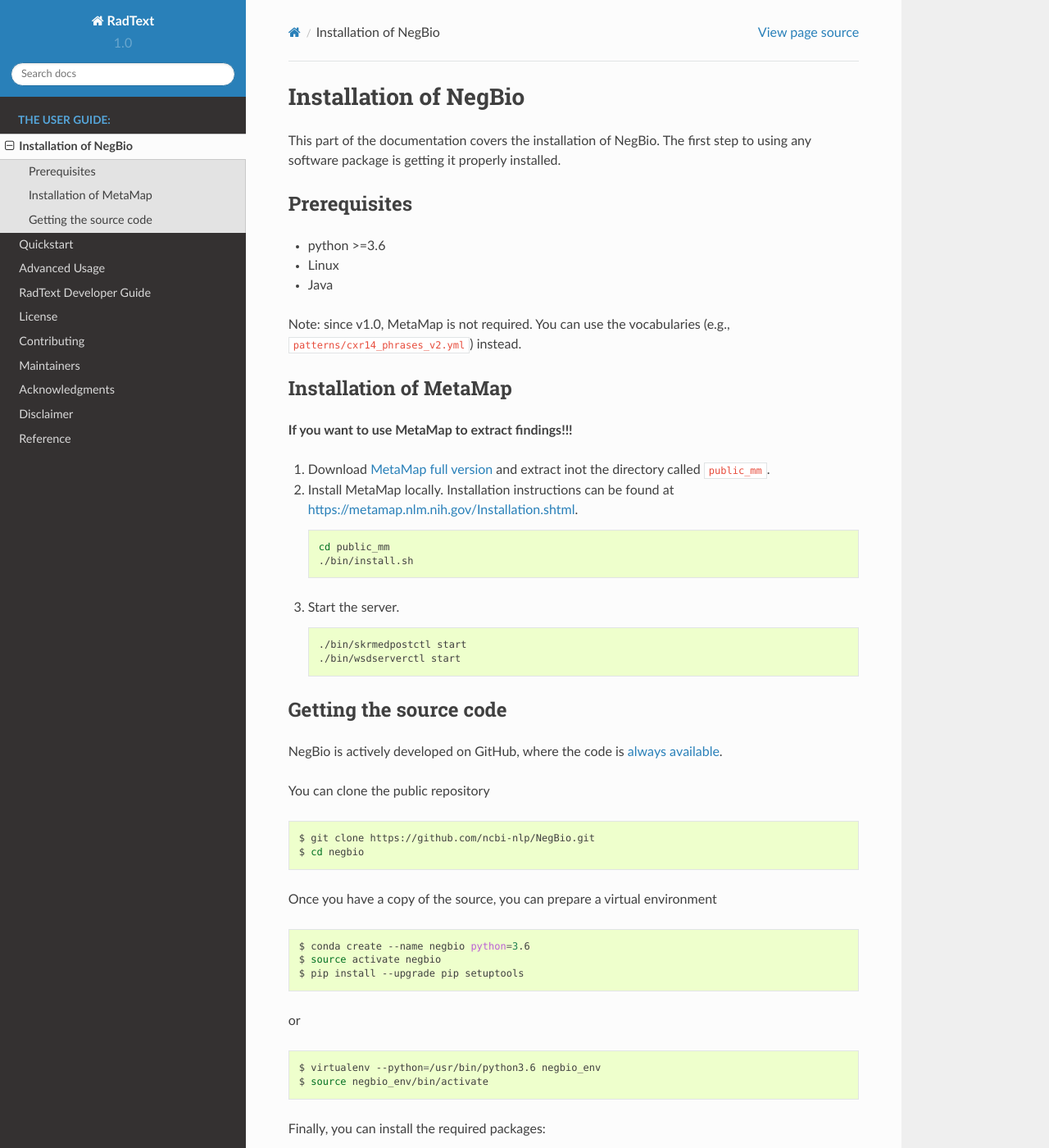
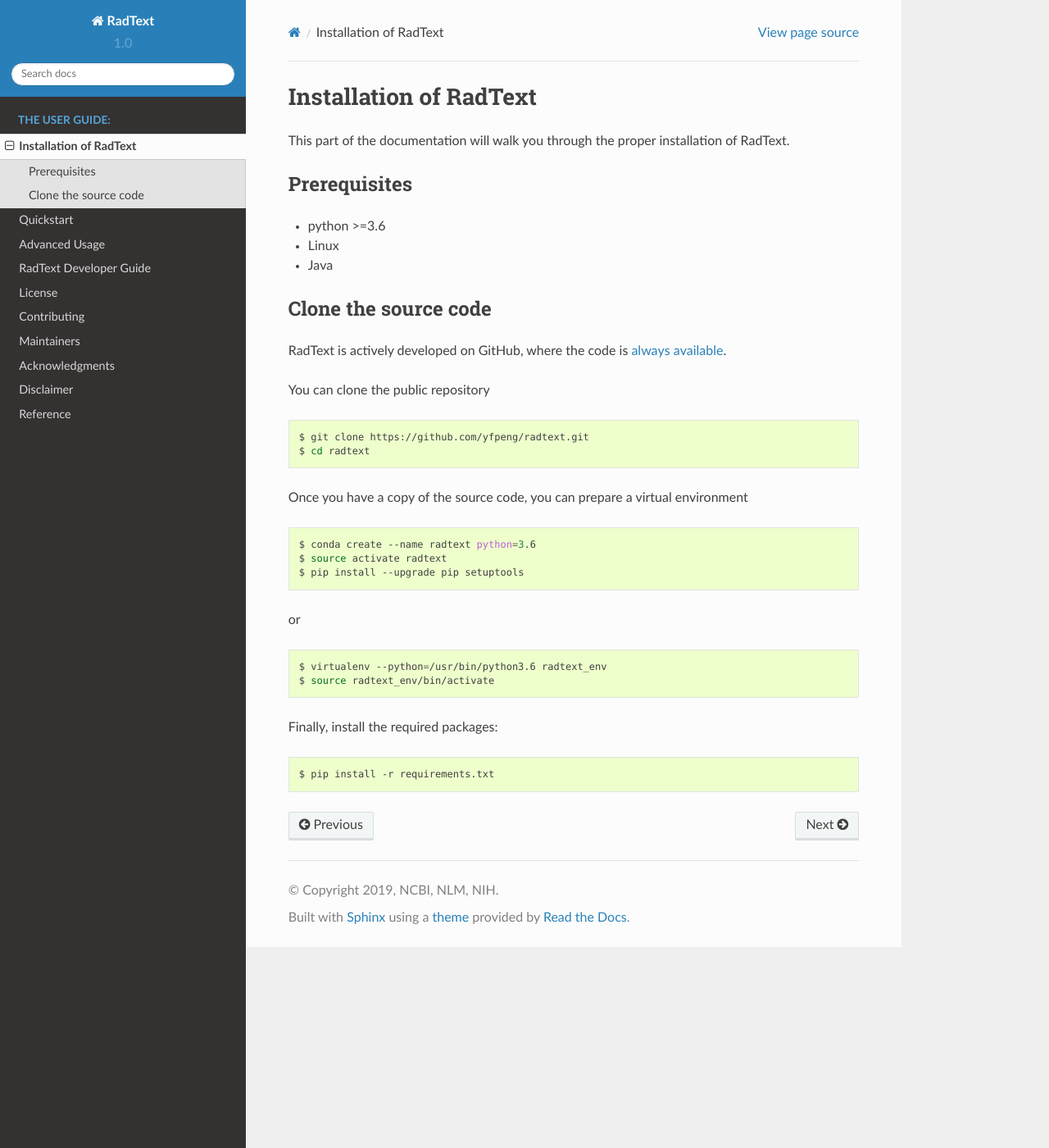
Before and after one commit to bionlplab/radtext, a Sphinx documentation site: the page built from docs/installation.md, in a window 1280 px wide and 1400 px high. Shown: the whole window at 82% size. Built offline with Sphinx 7.4.7 and the Read the Docs theme 2.0.0, drawn with Linux system fonts in a browser that asks for light colours.

Commit message:
update docs

````diff
--- a/docs/installation.md
+++ b/docs/installation.md
@@ -1,6 +1,6 @@
-# Installation of NegBio
+# Installation of RadText
 
-This part of the documentation covers the installation of NegBio. The first step to using any software package is getting it properly installed.
+This part of the documentation will walk you through the proper installation of RadText.
 
 ## Prerequisites
 
@@ -8,57 +8,34 @@
 *  Linux
 *  Java
 
-Note: since v1.0, MetaMap is not required. You can use the vocabularies (e.g., ``patterns/cxr14_phrases_v2.yml``) instead.
+## Clone the source code
 
-
-## Installation of MetaMap
-
-**If you want to use MetaMap to extract findings!!!**
-
-1. Download [MetaMap full version ](https://metamap.nlm.nih.gov/MainDownload.shtml) and extract inot the directory called `public_mm`.
-
-2. Install MetaMap locally. Installation instructions can be found at [https://metamap.nlm.nih.gov/Installation.shtml](https://metamap.nlm.nih.gov/Installation.shtml).
-
-    ```bash
-    cd public_mm
-    ./bin/install.sh
-    ```
-
-3. Start the server.
-
-    ```bash
-    ./bin/skrmedpostctl start
-    ./bin/wsdserverctl start
-    ```
-
-## Getting the source code
-
-NegBio is actively developed on GitHub, where the code is [always available](https://github.com/yfpeng/negbio2).
+RadText is actively developed on GitHub, where the code is [always available](https://github.com/yfpeng/radtext).
 
 You can clone the public repository
 
 ```bash
-$ git clone https://github.com/ncbi-nlp/NegBio.git
-$ cd negbio
+$ git clone https://github.com/yfpeng/radtext.git
+$ cd radtext
 ```
 
-Once you have a copy of the source, you can prepare a virtual environment
+Once you have a copy of the source code, you can prepare a virtual environment
 
 ```bash
-$ conda create --name negbio python=3.6
-$ source activate negbio
+$ conda create --name radtext python=3.6
+$ source activate radtext
 $ pip install --upgrade pip setuptools
 ```
 
 or
 
 ```bash
-$ virtualenv --python=/usr/bin/python3.6 negbio_env
-$ source negbio_env/bin/activate
+$ virtualenv --python=/usr/bin/python3.6 radtext_env
+$ source radtext_env/bin/activate
 ```
 
-Finally, you can install the required packages:
+Finally, install the required packages:
 
 ```bash
-$ pip install -r requirements3.txt
+$ pip install -r requirements.txt
 ```
````
Also changed, not shown: README.md (+2 -2 lines), docs/getting_started.md (+9 -4 lines), docs/user_guide.md (+13 -29 lines).
